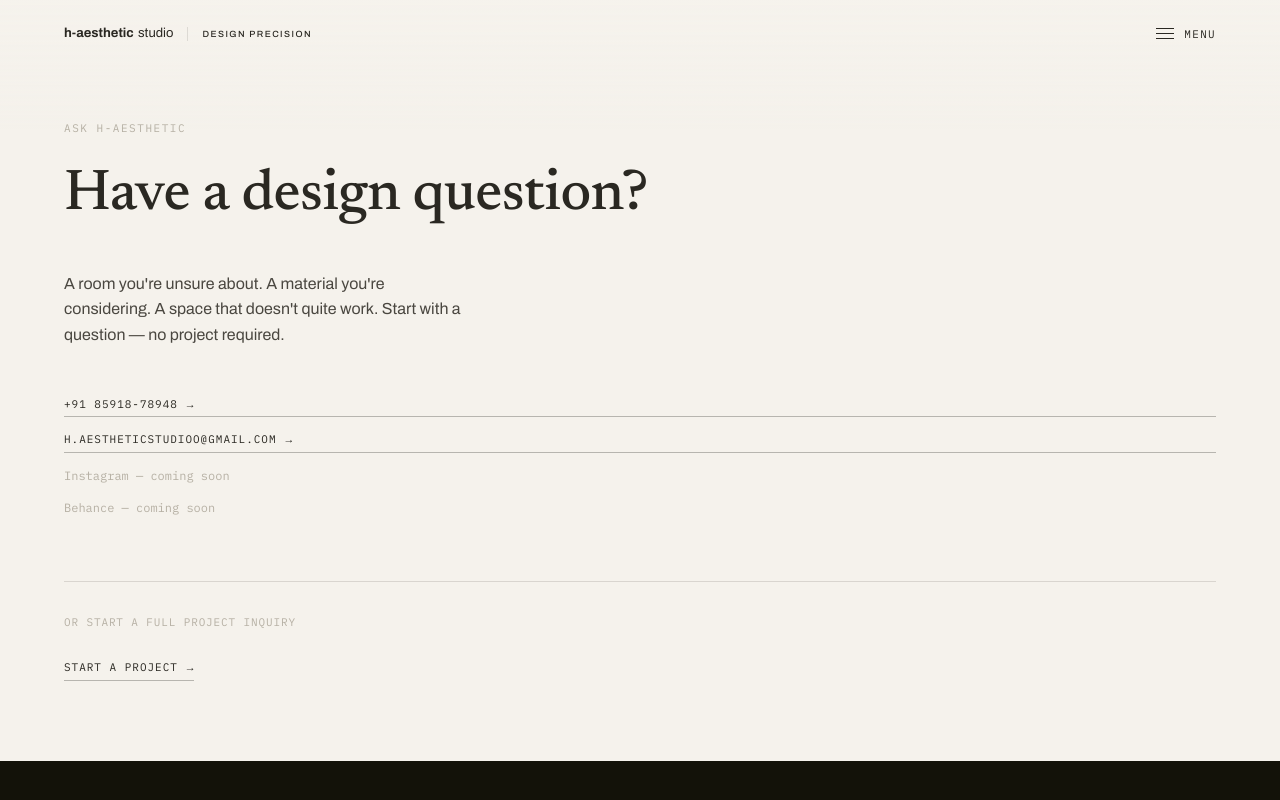
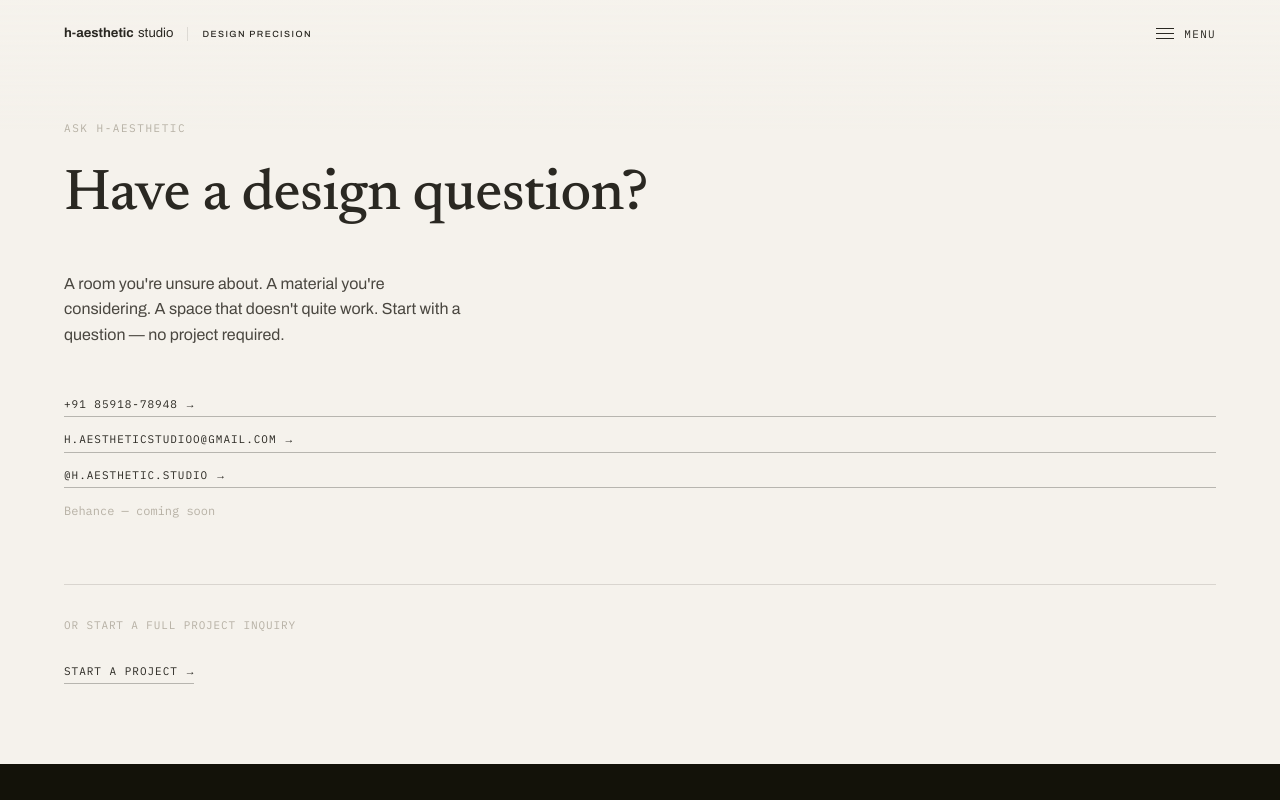
Before and after one commit to harishpixcel-debug/h-aesthetic-studio, a Next.js app: page /contact in a window 1280 px wide. Shown: the top 800 px of the page. Built offline with nearby package versions, Linux system fonts and the light colour scheme.

Commit message:
Remove 'coming soon' message for Instagram
Removed placeholder text for Instagram link.

```diff
--- a/app/contact/page.tsx
+++ b/app/contact/page.tsx
@@ -23,9 +23,9 @@ export default function ContactPage() {
           <a href={contact.emailHref} className="link-arrow">
             {contact.email} <span className="arrow">→</span>
           </a>
-          <span style={{ fontFamily: "var(--font-mono)", fontSize: 12, color: "var(--stone)" }}>
-            Instagram — coming soon
-          </span>
+          <a href={contact.instagramHref} target="_blank" rel="noopener noreferrer" className="link-arrow">
+            @{contact.instagram} <span className="arrow">→</span>
+          </a>
           <span style={{ fontFamily: "var(--font-mono)", fontSize: 12, color: "var(--stone)" }}>
             Behance — coming soon
           </span>
```
